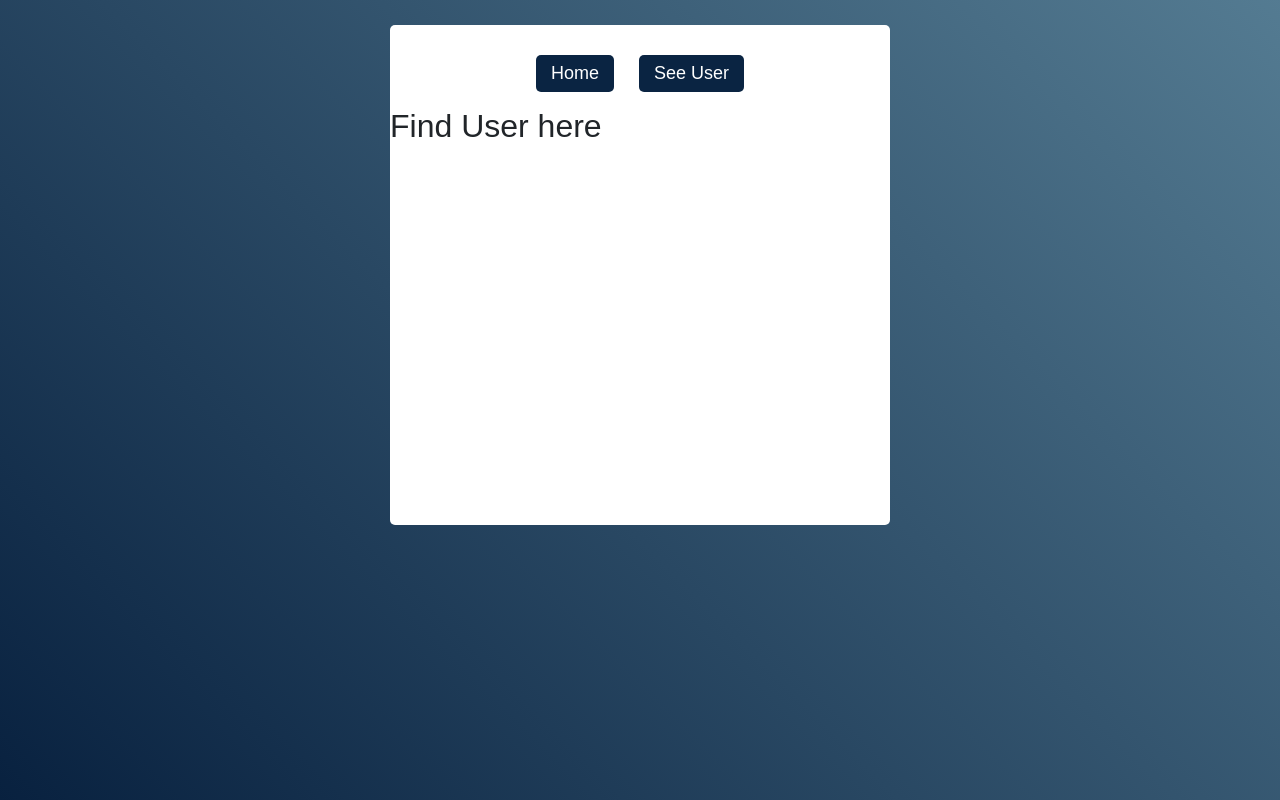
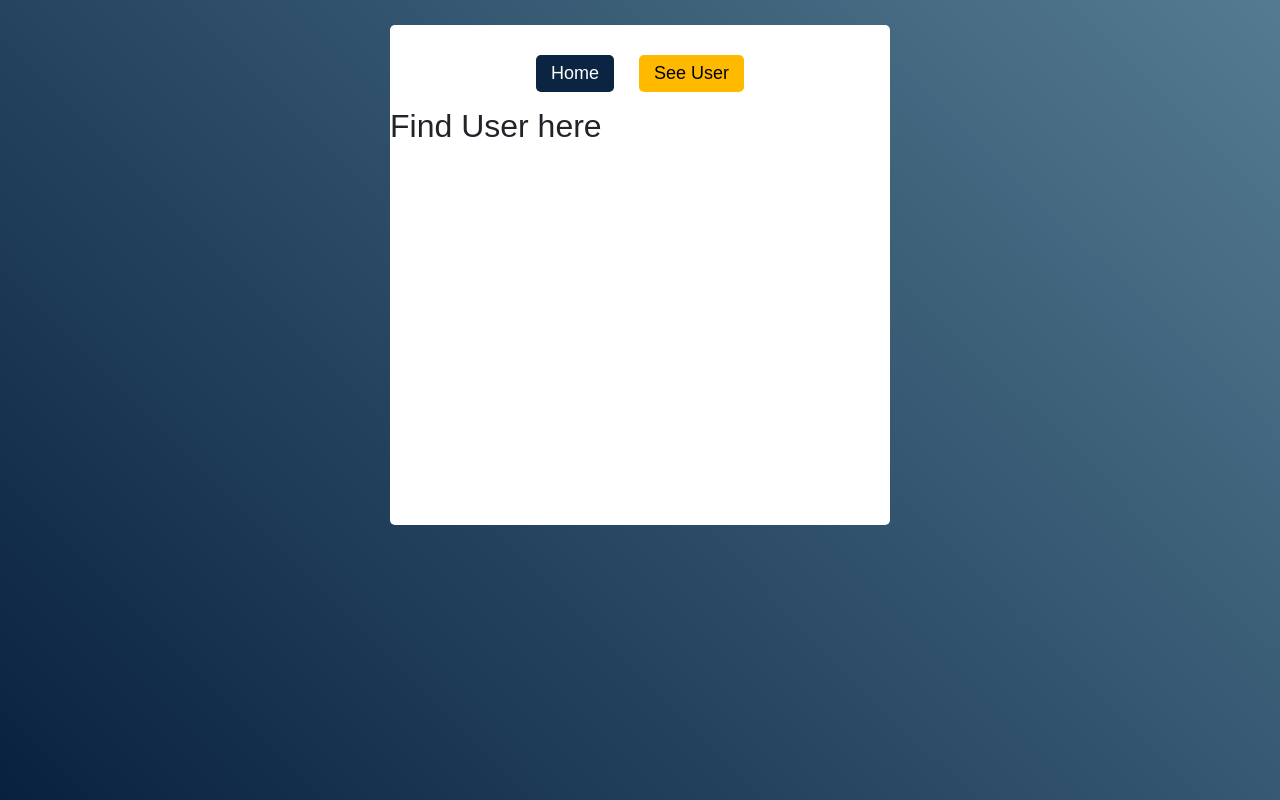
Before and after one commit to shafik720/Coding-Challenge, a React (Create React App) app: page /findUser in a window 1280 px wide. Built offline with nearby package versions, Linux system fonts and the light colour scheme; the HTML template or start-up script is replaced by a standard one.

Commit message:
active router styling added

```diff
--- a/src/Components/Header/Header.css
+++ b/src/Components/Header/Header.css
@@ -15,8 +15,9 @@
     padding: 5px 15px;
     border-radius: 5px;
     transition: all 0.2s ease;
+    font-weight: 500;
 }
-.header-div a:hover{
+.header-div a:hover, .header-div a.active{
     color: black;
     background: #FFBA00;
 }
--- a/src/Components/Header/Header.js
+++ b/src/Components/Header/Header.js
@@ -1,12 +1,12 @@
 import React from 'react';
-import { Link } from 'react-router-dom';
+import { Link, NavLink } from 'react-router-dom';
 import './Header.css';
 
 const Header = () => {
     return (
         <div className="header-div">
-            <Link to="/">Home</Link>
-            <Link to="/findUser">See User</Link>
+            <NavLink to="/" className={({ isActive }) => (isActive ? 'active' : 'inactive')}>Home</NavLink>
+            <NavLink to="/findUser" className={({ isActive }) => (isActive ? 'active' : 'inactive')}>See User</NavLink>
             {/* <Link to="/">Home</Link> */}
         </div>
     );
```
